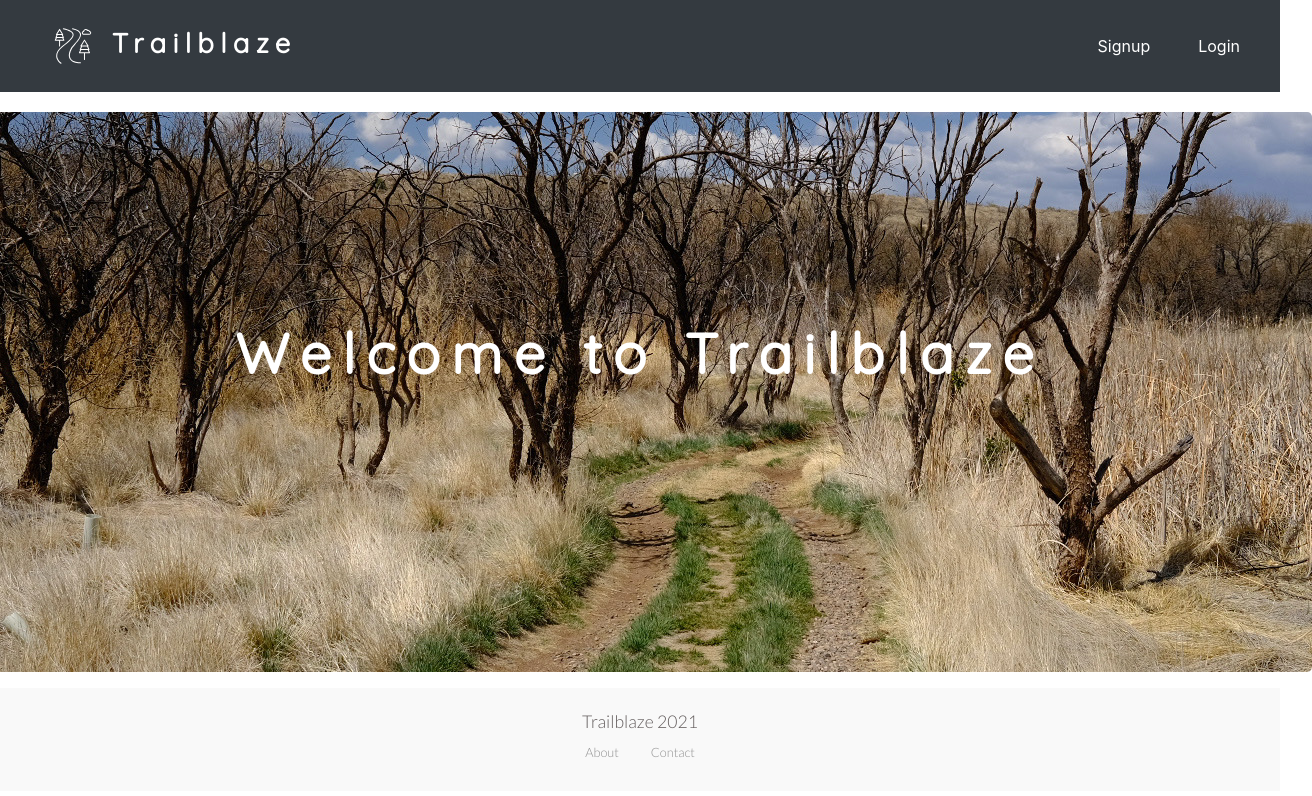
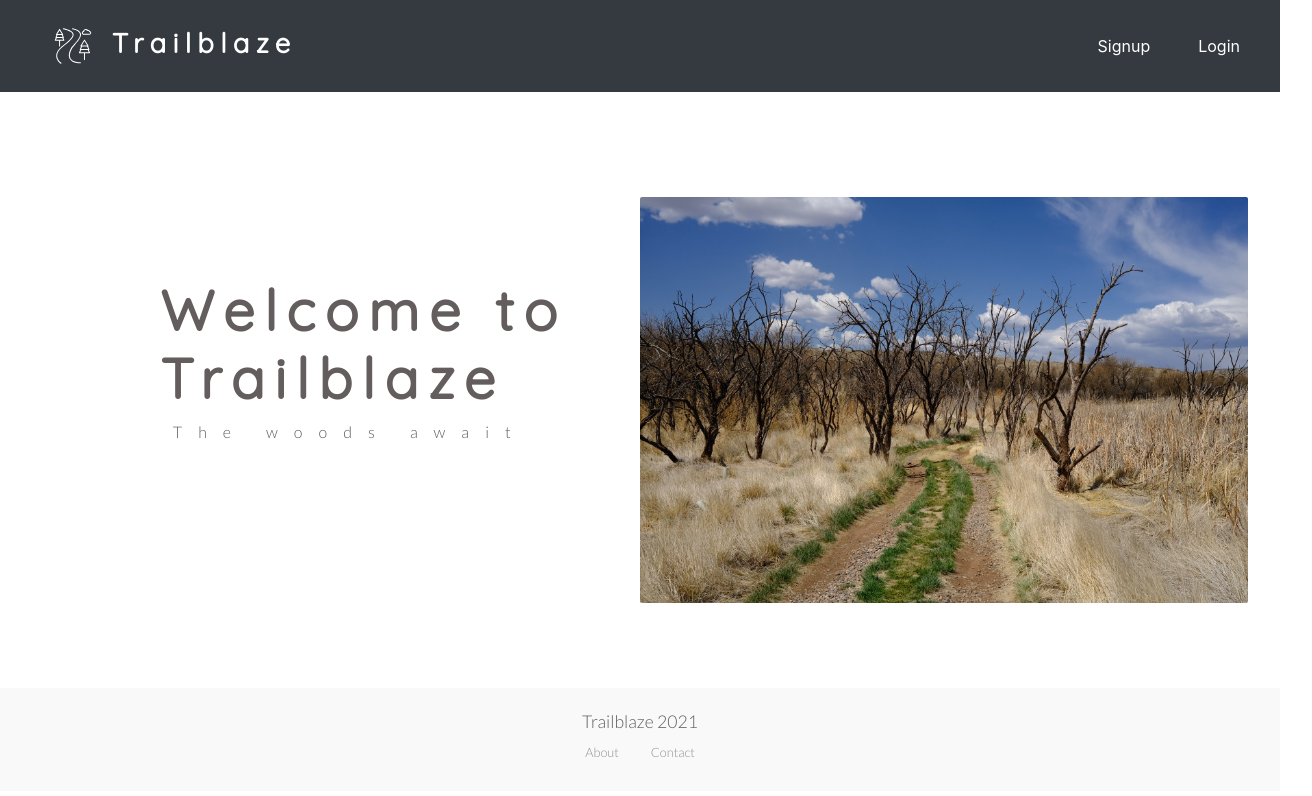
Before and after one commit to smitham50/trailblaze-frontend, a React (Create React App) app: page /#/ in a window 1280 px wide. Shown: the top 796 px of the page, 1312 px wide, since content can reach past the window. Built offline with nearby package versions, Linux system fonts and the light colour scheme.

Commit message:
Redesign landing page

```diff
--- a/src/Components/Landing.js
+++ b/src/Components/Landing.js
@@ -1,36 +1,53 @@
 import React from 'react';
-import { Jumbotron } from 'react-bootstrap';
 import styled, { keyframes } from 'styled-components';
 
-const fadeInBottom = keyframes`
+const fadeInLeft = keyframes`
     0% {
         opacity: 0;
-        transform: translateY(4rem);
+        transform: translateX(-4rem);
     }
     80% {
         opacity: .80;
-        transform: translateY(-1rem);
+        transform: translateX(1rem);
     }
     100% {
         opacity: 1;
     }
 `;
 
-const JumbotronMod = styled(Jumbotron)`
-    color: white;
-    background-image: url(${process.env.PUBLIC_URL + '/trail.jpeg'});
-    background-position-y: -172rem;
-    background-position-x: -119rem;
-    height: 70vh;
-    padding-top: 13rem;
-    margin-bottom: 1rem;
-    @media screen and (max-width: 768px) {
-        background-position-y: -22rem;
-        background-position-x: -41rem;
+const fadeInRight = keyframes`
+    0% {
+        opacity: 0;
+        transform: translateX(4rem);
     }
-    @media screen and (min-width: 769px) and (max-width: 1000px) {
-        background-position-y: -22rem;
-        background-position-x: -26rem;
+    80% {
+        opacity: .80;
+        transform: translateX(-1rem);
+    }
+    100% {
+        opacity: 1;
+    }
+`;
+
+const LandingContainer = styled.div`
+    display: flex;
+    padding: 1rem 2rem;
+    color: #635d5d;
+
+    @media screen and (max-width: 1000px) {
+        flex-direction: column;
+        padding: 0 1rem;
+    }
+`;
+
+const TextContainer = styled.div`
+    padding-left: 8rem;
+    font-family: "Lato", sans-serif;
+    font-weight: 200;
+    animation: 1.5s ${fadeInLeft} ease-out;
+
+    @media screen and (max-width: 1000px) {
+        padding-left: 0;
     }
 `;
 
@@ -38,21 +55,51 @@ const Header = styled.h1`
     font-family: 'Quicksand', sans-serif;
     font-weight: 700;
     font-size: 3.5rem;
-    width: 100vw;
-    letter-spacing: .7rem;
-    animation: 1.5s ${fadeInBottom} ease-out;
+    text-align: left;
+    letter-spacing: .6rem;
+    padding-top: 5rem;
+
     @media screen and (max-width: 768px) {
         font-size: 2rem;
+        text-align: center;
+        padding-top: 0;
+    }
+`;
+
+const WelcomeText = styled.div`
+    text-align: left;
+    font-size: 1rem;
+    padding-left: .8rem;
+    letter-spacing: 1rem;
+
+    @media screen and (max-width: 1000px) {
+        text-align: center;
+    }
+`;
+
+const LandingImage = styled.img`
+    width: 50%;
+    border-radius: 2px;
+    animation: 1.5s ${fadeInRight} ease-out;
+
+    @media screen and (max-width: 1000px) {
+        width: 100%;
     }
 `;
 
 const Landing = () => {
     return (
-        <JumbotronMod>
-            <Header>
+        <LandingContainer>
+            <TextContainer>
+                <Header>
                 Welcome to Trailblaze
             </Header>
-        </JumbotronMod>
+            <WelcomeText>
+                The woods await
+            </WelcomeText>
+            </TextContainer>
+            <LandingImage src={process.env.PUBLIC_URL + '/trail.jpeg'} alt=""/>
+        </LandingContainer>
     )
 }
 
```
